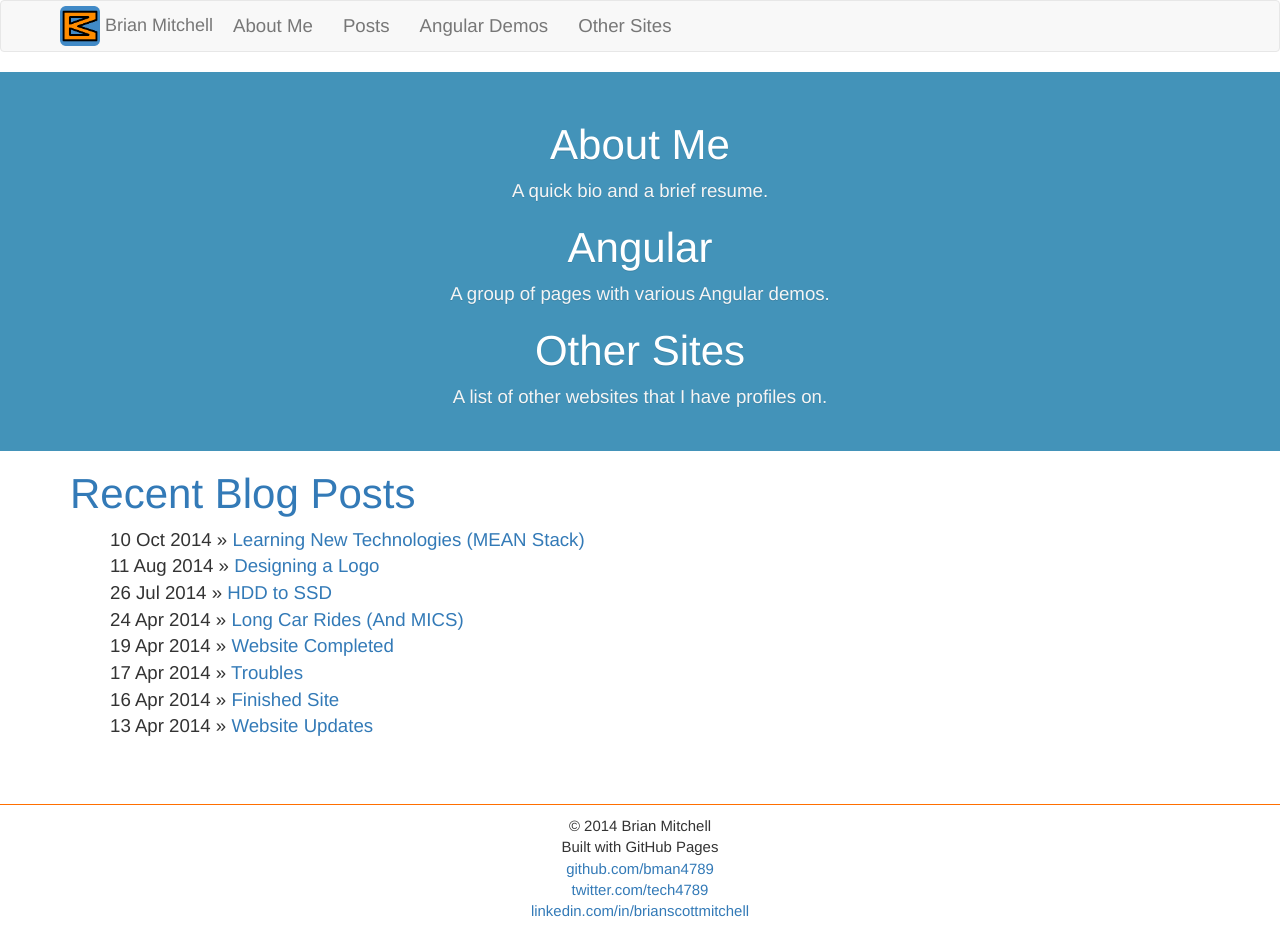
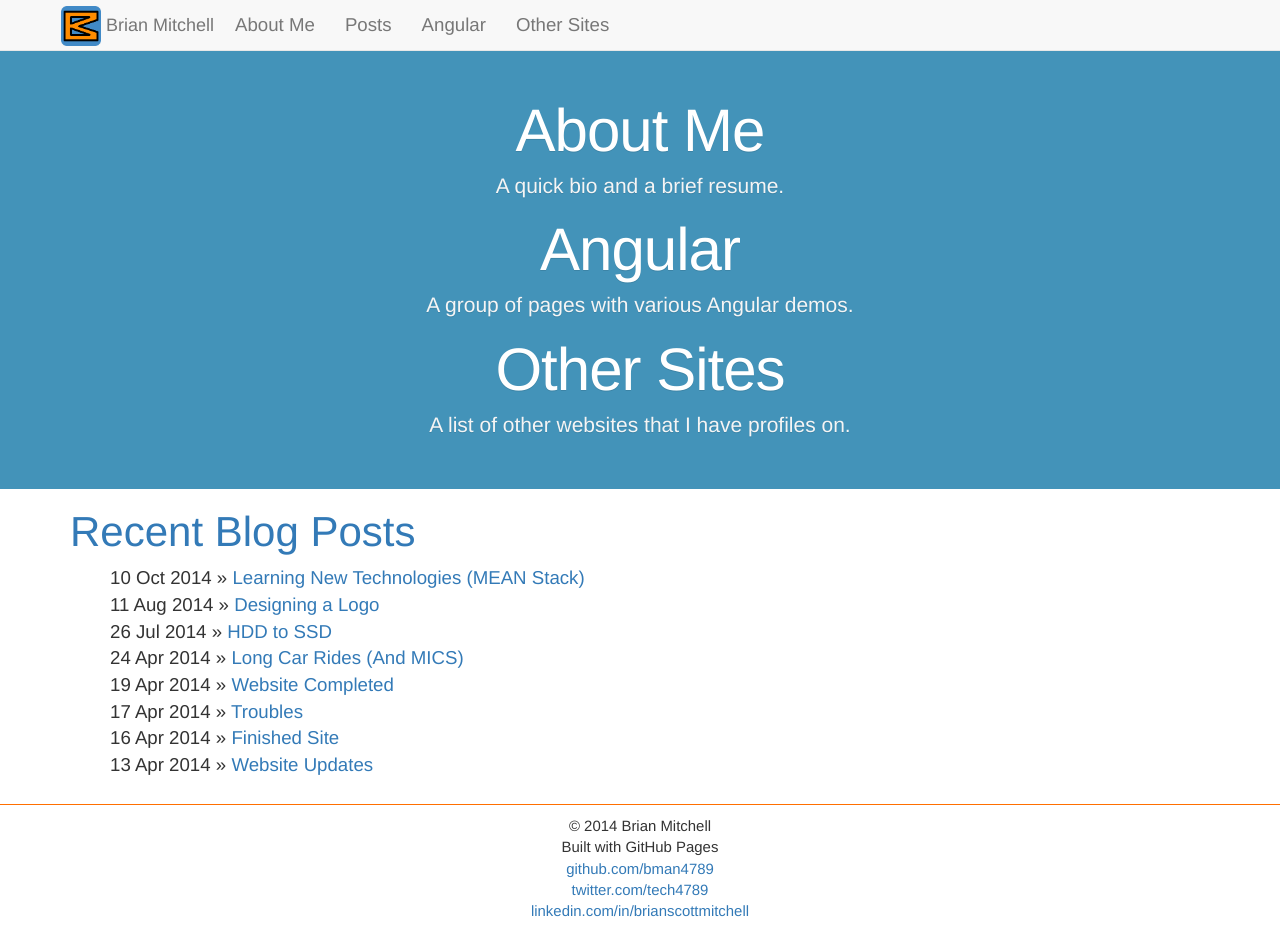
Before and after one commit to BrianMitchL/brianm.me, a Jekyll site: the page built from index.html, in a window 1280 px wide. Built offline with Jekyll 4.4.1, drawn with Linux system fonts in a browser that asks for light colours; nearby versions of some CDN libraries.

Commit message:
Styling tweaks

```diff
--- a/_config.yml
+++ b/_config.yml
@@ -21,8 +21,8 @@ navigation:
       - text: Posts
         title: Blog Posts
         url: /posts
-      - text: Angular Demos
-        title: Angular
+      - text: Angular
+        title: Angular Demos
         url: https://angular.brianm.me/
       - text: Other Sites
         title: Links to my other sites
--- a/_includes/nav.html
+++ b/_includes/nav.html
@@ -1,4 +1,4 @@
-<nav class="navbar navbar-default" role="navigation">
+<nav class="navbar navbar-default navbar-static-top" role="navigation">
     <div class="container">
         <div class="navbar-header">
             <button type="button" class="navbar-toggle" data-toggle="collapse" data-target="#navbar-collapse">
@@ -7,7 +7,7 @@
                 <span class="icon-bar"></span>
                 <span class="icon-bar"></span>
             </button>
-            <a class="navbar-brand" href="/"><img src="/assets/images/BM-Logo.png" alt="Brian Mitchell Logo" title="Brian Mitchell Logo" style="height:40px;width:auto;display:inline;"><span> Brian Mitchell</span></a>
+            <a class="navbar-brand" style="padding: 6px;" href="/"><img src="/assets/images/BM-Logo.png" alt="Brian Mitchell Logo" title="Brian Mitchell Logo" style="height:40px;width:auto;display:inline;"><span> Brian Mitchell</span></a>
         </div>
         <div class="collapse navbar-collapse" id="navbar-collapse">
             <ul class="nav navbar-nav">
--- a/_layouts/page.html
+++ b/_layouts/page.html
@@ -2,10 +2,10 @@
 layout: default
 ---
 
-<header class="hero-unit">
+<header class="hero-unit" id="banner">
     <div class="container">
         <h1>{{ page.title }}</h1>
-        <p>{{ page.description }}</p>
+        <p class="lead">{{ page.description }}</p>
     </div>
 </header>
 <div class="container">
--- a/_layouts/post.html
+++ b/_layouts/post.html
@@ -2,10 +2,10 @@
 layout: default
 ---
 
-<header class="hero-unit">
+<header class="hero-unit" id="banner">
     <div class="container">
         <h1>{{ page.title }}</h1>
-        <p class="meta">{{ page.date | date_to_string }}</p>
+        <p class="meta lead">{{ page.date | date_to_string }}</p>
     </div>
 </header>
 <div class="container">
--- a/assets/css/style.css
+++ b/assets/css/style.css
@@ -20,11 +20,16 @@ body {
     border-top: 1px solid #FF6F00;
 }
 
-.navbar-brand {
-    padding: 5px;
+#banner {
+    border-bottom: none;
+    margin-top: -20px;
 }
-/* home
--------------------------------------------------- */
+
+#banner h1 {
+    font-size: 60px;
+    line-height: 1;
+    letter-spacing: -1px;
+}
 
 .hero-unit {
     position: relative;
@@ -38,6 +43,10 @@ body {
 .hero-unit a {
     color: white;
 }
+
+/* home
+-------------------------------------------------- */
+
 ul.posts {
     list-style-type: none;
 }
--- a/index.html
+++ b/index.html
@@ -3,18 +3,20 @@ layout: default
 type: home
 ---
 
-<header class="hero-unit">
+<header class="hero-unit" id="banner">
     <div class="container">
         <h1><a href="/about/" />About Me</a></h1>
-        <p>A quick bio and a brief resume.</p>
+        <p class="lead">A quick bio and a brief resume.</p>
         <h1><a href="https://angular.brianm.me" />Angular</a></h1>
-        <p>A group of pages with various Angular demos.</p>
+        <p class="lead">A group of pages with various Angular demos.</p>
         <h1><a href="/other-sites/" />Other Sites</a></h1>
-        <p>A list of other websites that I have profiles on.</p>
+        <p class="lead">A list of other websites that I have profiles on.</p>
     </div>
 </header>
 
 <div class="container">
+    <div class="row">
+        <div class="col-lg-12">
             <h1><a href="/posts/" />Recent Blog Posts</a></h1>
             <div class="posts">
                 <ul class="posts">
@@ -24,3 +26,5 @@ type: home
                 </ul>
             </div>
         </div>
+    </div>
+</div>
```
Lines whose indentation alone changed are shown as unchanged.
